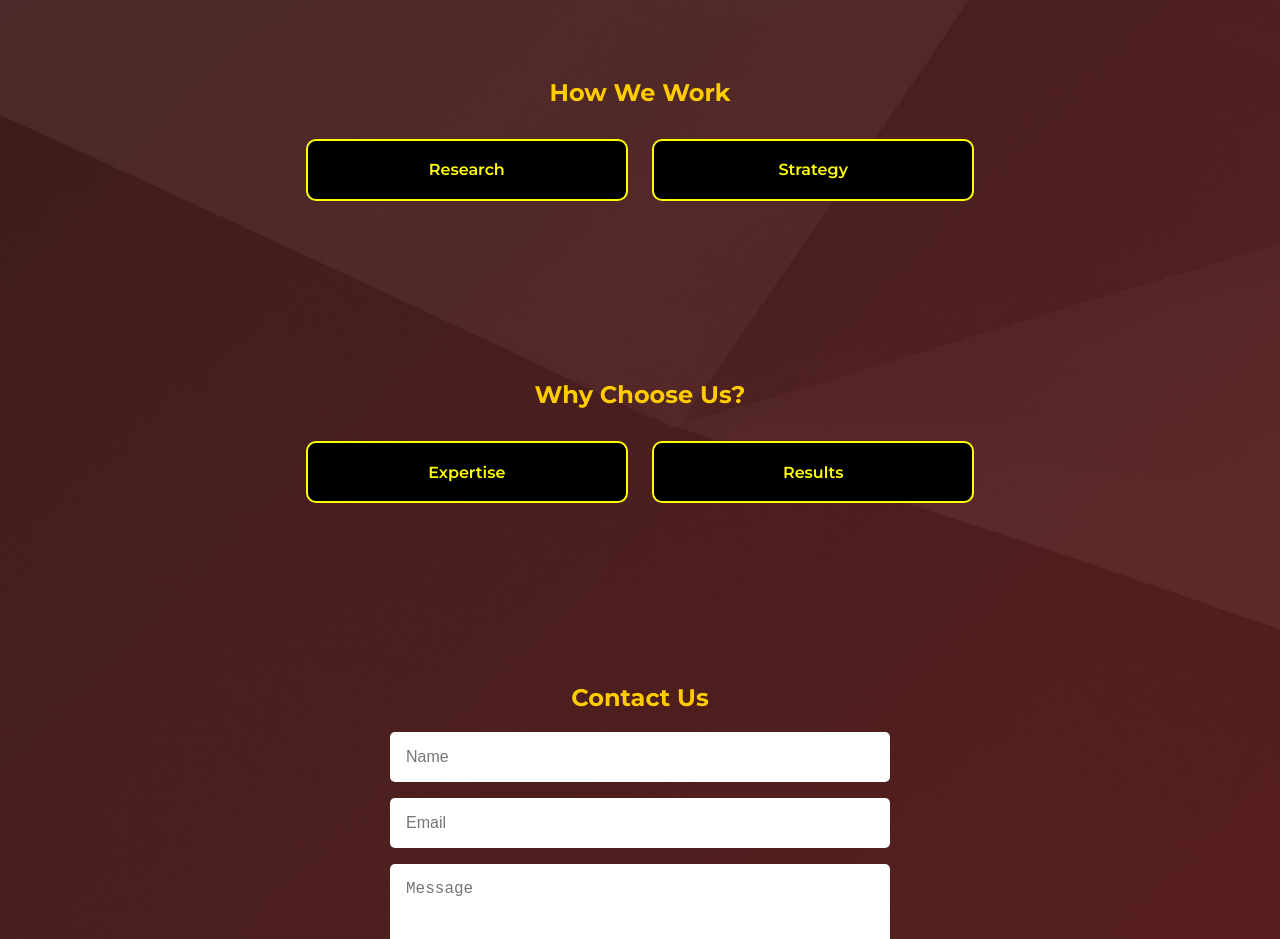
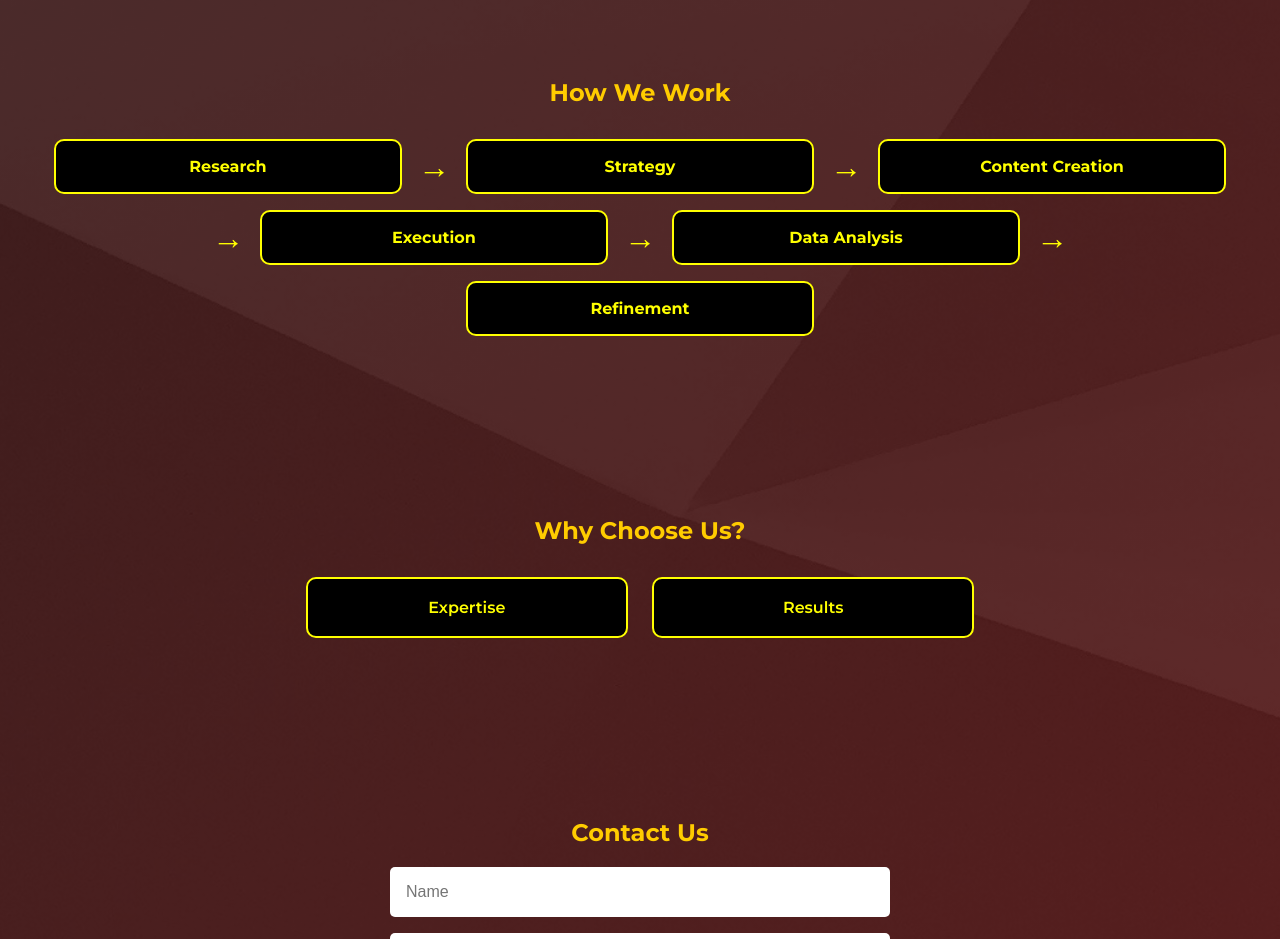
Before and after one commit to onkar-vaidya/youtube-agency, a plain HTML site: page index.html in a window 1280 px wide. Shown: the part 920-1859 px from the top of the page. Drawn offline with Linux system fonts and the light colour scheme.

Commit message:
new commit

```diff
--- a/index.html
+++ b/index.html
@@ -52,9 +52,19 @@
     <h2>How We Work</h2>
     <div class="process">
       <div class="step">Research</div>
+      <div class="arrow">→</div>
       <div class="step">Strategy</div>
+      <div class="arrow">→</div>
+      <div class="step">Content Creation</div>
+      <div class="arrow">→</div>
+      <div class="step">Execution</div>
+      <div class="arrow">→</div>
+      <div class="step">Data Analysis</div>
+      <div class="arrow">→</div>
+      <div class="step">Refinement</div>
     </div>
   </section>
+
 
   <section id="choose">
     <h2>Why Choose Us?</h2>
--- a/styles.css
+++ b/styles.css
@@ -184,3 +184,45 @@ section {
   border-radius: 5px;
   cursor: pointer;
 }
+
+.process {
+  display: flex;
+  align-items: center;
+  justify-content: center;
+  flex-wrap: wrap;
+  gap: 1rem;
+  margin-top: 2rem;
+  text-align: center;
+  flex-direction: row;
+}
+
+.step {
+  background-color: black;
+  color: yellow;
+  padding: 1rem 2rem;
+  border-radius: 10px;
+  border: 2px solid yellow;
+  font-weight: bold;
+  font-family: 'Montserrat', sans-serif;
+  flex-shrink: 0;
+}
+
+.arrow {
+  color: yellow;
+  font-size: 2rem;
+  font-weight: bold;
+  flex-shrink: 0;
+}
+
+/* Make steps vertical on mobile */
+@media (max-width: 600px) {
+  .process {
+    flex-direction: column;
+    gap: 0.5rem;
+  }
+
+  .arrow {
+    transform: rotate(90deg);
+    font-size: 1.5rem;
+  }
+}
```
